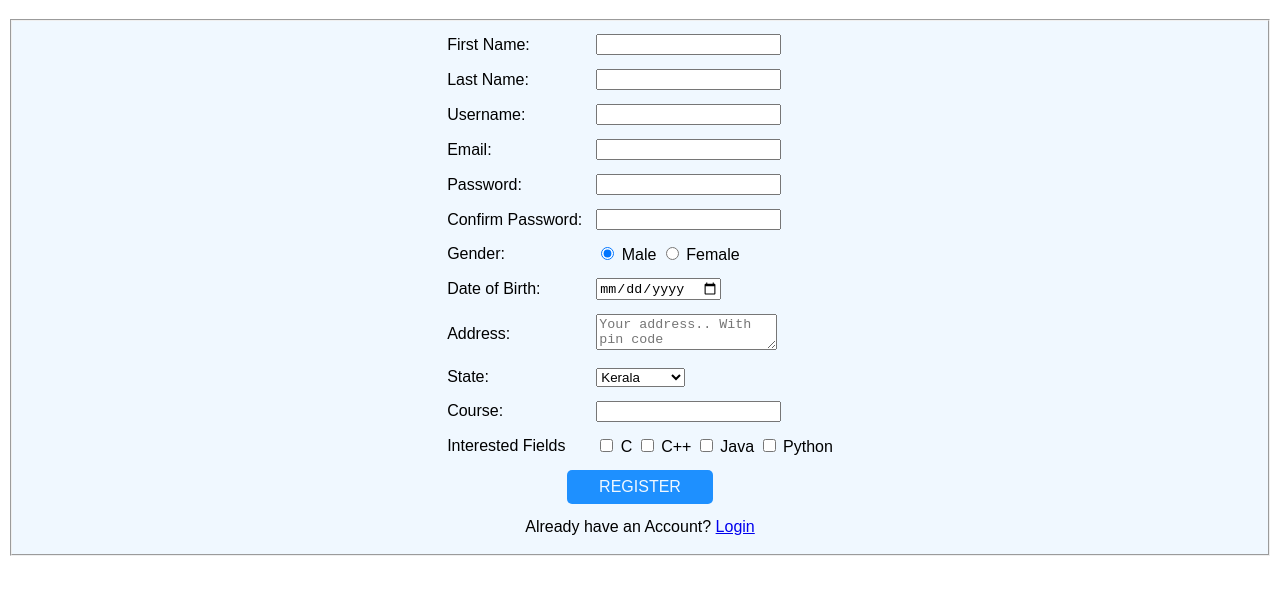
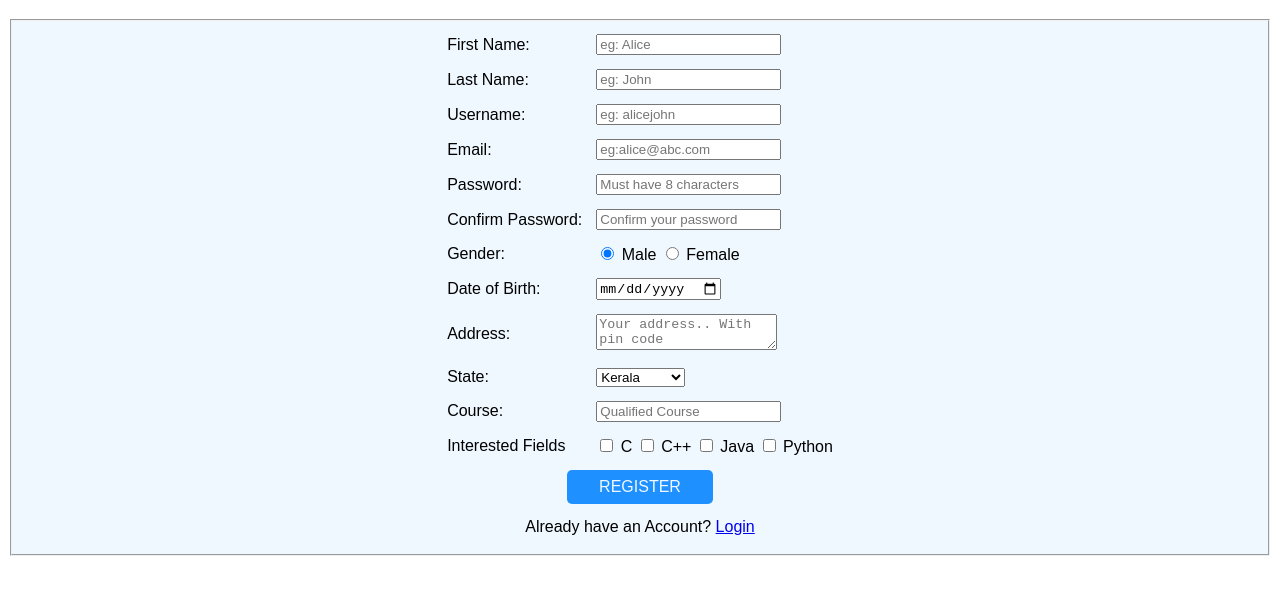
Before and after one commit to abhijith-07/training, a plain HTML site: page Day1/register.html in a window 1280 px wide. Shown: the part 95-690 px from the top of the page. Drawn offline with Linux system fonts and the light colour scheme.

Commit message:
fixed registration page

```diff
--- a/Day1/register.html
+++ b/Day1/register.html
@@ -23,27 +23,27 @@
             <table align="center">
                 <tr>
                     <td><label for="fname">First Name:</label></td>
-                    <td><input type="text" name="fname" id="fname" required></td>
+                    <td><input type="text" name="fname" id="fname" placeholder="eg: Alice" required></td>
                 </tr>
                 <tr>
                     <td><label for="lname">Last Name:</label></td>
-                    <td><input type="text" name="lname" id="lname" required></td>
+                    <td><input type="text" name="lname" id="lname" placeholder="eg: John" required></td>
                 </tr>
                 <tr>
                     <td><label for="username">Username:</label></td>
-                    <td><input type="text" name="username" id="username" required></td>
+                    <td><input type="text" name="username" id="username" placeholder="eg: alicejohn" required></td>
                 </tr>
                 <tr>
                     <td><label for="email">Email:</label></td>
-                    <td><input type="email" name="email" id="email" required></td>
+                    <td><input type="email" name="email" id="email" placeholder="eg:alice@abc.com" required></td>
                 </tr>
                 <tr>
                     <td><label for="password">Password:</label></td>
-                    <td><input type="password" name="password" id="password" required></td>
+                    <td><input type="password" name="password" id="password" placeholder="Must have 8 characters" required></td>
                 </tr>
                 <tr>
                     <td><label for="cpassword">Confirm Password:</label></td>
-                    <td><input type="password" name="cpassword" id="cpassword" required></td>
+                    <td><input type="password" name="cpassword" id="cpassword" placeholder="Confirm your password" required></td>
                 </tr>
                 <tr>
                     <td><span>Gender:</span></td>
@@ -87,7 +87,7 @@
                         <label for="courses">Course:</label>
                     </td>
                     <td>
-                        <input type="text" list="courses" name="" id="" required>
+                        <input type="text" list="courses" name="courses" id="courses" placeholder="Qualified Course" required>
                         <datalist id="courses">
                             <option value="BSc"></option>
                             <option value="BA"></option>
```
